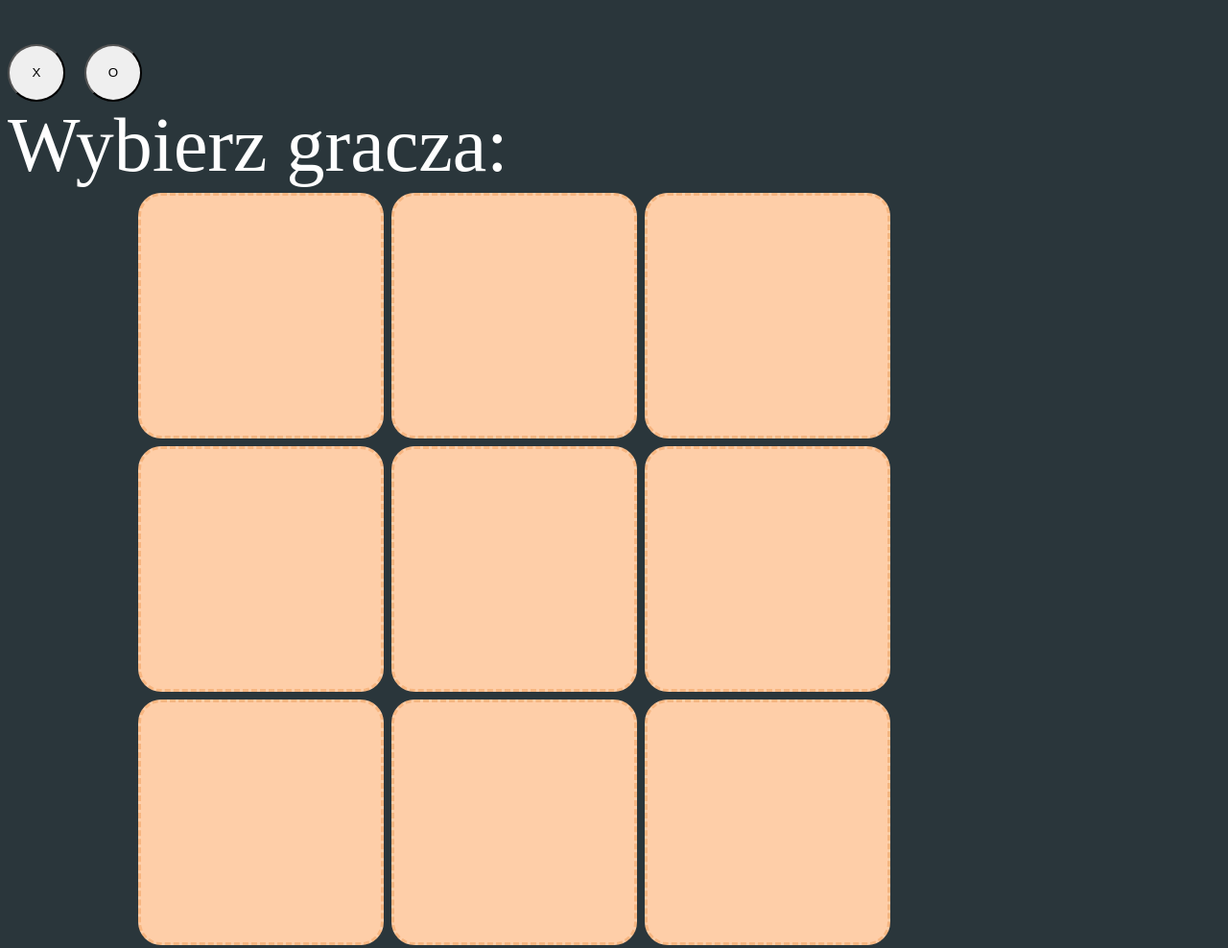
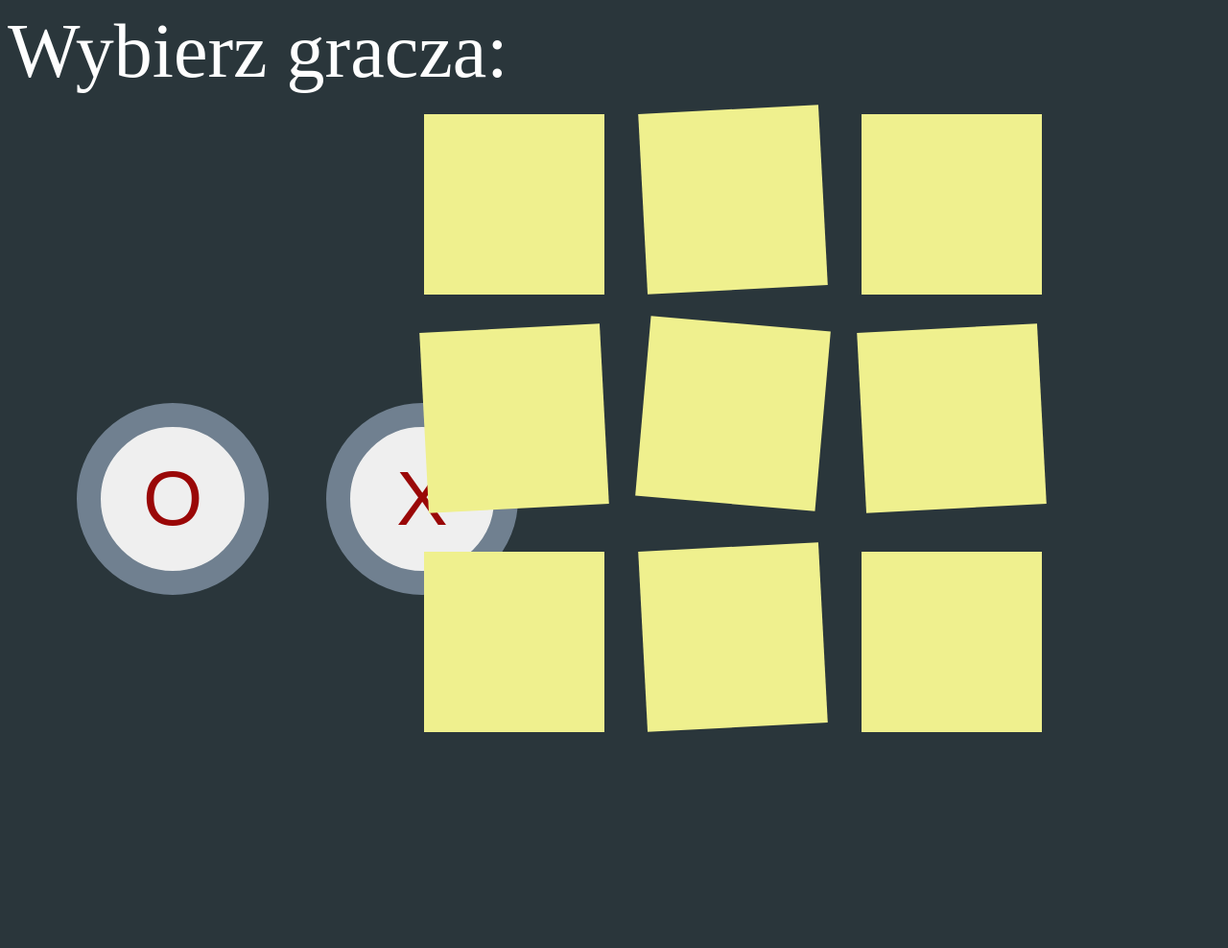
Before and after one commit to Moderrek/tictactoehtml, a plain HTML site: page index.html in a window 1280 px wide. Shown: the whole page at 96% size. After the commit the page ends 800 px from the top, so only its background shows below. Drawn offline with Linux system fonts and the light colour scheme.

Commit message:
index.html

```diff
--- a/index.html
+++ b/index.html
@@ -8,10 +8,11 @@
   </head>
   <body>
     <section id="guziki">
-      <button type="button" id="guzik1">X</button>
-      <button type="button" id="guzik2">O</button>
+      <button type="button"  id="guzik1"class="guziki">X</button>
+      <button type="button"  id="guzik2"class="guziki">O</button>
     </section>
     <section id="wynik"></section>
+
     <section id="plansza">
       <button class="pole"></button>
       <button class="pole"></button>
--- a/style.css
+++ b/style.css
@@ -1,7 +1,7 @@
 :root {
     --background: #2A363B;
-    --field-color: #FECEA8;
-    --field-color-highlighted: #ffd8b8;
+    --field-color:	#eff08e /* #FECEA8*/;
+    --field-color-highlighted:#bebf71/* #ffd8b8*/;
     --field-symbol-win-color: #99B898;
 }
 
@@ -14,52 +14,101 @@ body {
 }
 
 .pole{
-    width: 16rem;
-    height: 16rem;
-    background-color: var(--field-color);
-    border: 3px rgb(247, 182, 129) dashed;
+    width: 11.75rem;
+    height: 11.75rem;
+
+    margin: 20px;
+    padding: 0px;
+
     position: relative;
     float: left;
-    border-radius: 1.5rem;
-    margin: 0.25rem;
+    text-align: center;
+    justify-content:center;
+    border: none;
+
+
     color: rgb(51, 51, 51);
     font-weight: 900;
-    font-size: 12rem;
+    font-size: 9rem;
     font-family: 'Pacifico', cursive;
-    text-align: center;
+
+
+
+    background:var(--field-color);
+    display: flex;
+    flex-wrap: wrap;
+
+
     -webkit-user-select: none;
     -moz-user-select: none;
     -ms-user-select: none;
     user-select: none;
+    /*border-radius: 1.5rem;
+    background-color: var(--field-color);
+    border: 3px rgb(247, 182, 129) dashed;*/
+}
+.pole:not(:disabled):hover {
+    background-color: var(--field-color-highlighted);
+}
+#plansza{
+    width: 850px;
+    color:#fff;
+    float: right;
+    margin-right: 0px;
 }
 
+#guziki{
+float: left;
+
+}
+
+#guziki>button{
+    height: 200px;
+    width: 200px;
+    margin: 20px 0px 0px 50px;
+    border-radius: 100%;
+
+    border: 25px #708090 solid;
+    font-size: 5rem;
+    color: #9a0707;
+    top: 400px;
+    position: absolute;
+}
+#guzik1{
+    left: 290px;
+}
+#guzik2{
+    left: 30px;
+}
+
+
+#wynik{
+float: left;
+}
 .win {
     color: var(--field-symbol-win-color);
     /* text-decoration: line-through; */
 }
-/*bajo jajo */
-.pole:not(:disabled):hover {
-    background-color: var(--field-color-highlighted);
+
+.hidden {
+    transition: 1s;
+    background-color: #9a0707;
 }
 
-#plansza{
-    width: 1000px;
-    margin-left: auto;
-    margin-right: auto;
-}
-
-#guziki{
-    margin-left: auto;
-    margin-right: auto;
-}
-
-#guziki>button{
-    height: 60px;
-    width: 60px;
-    border-radius: 100%;
-
-}
-
-.hidden {
-    display: none;
-}
+  #plansza>button:nth-child(even) {
+    transform:rotate(4deg);
+    position:relative;
+    top:5px;
+   /*background-color:#cfc;*/
+  }
+  #plansza>button:nth-child(2n) {
+    transform:rotate(-3deg);
+    position:relative;
+    top:-5px;
+    /*background-color:#ccf;*/
+  }
+  #plansza>button:nth-child(5n) {
+    transform:rotate(5deg);
+    position:relative;
+    top:-10px;
+  }
```
